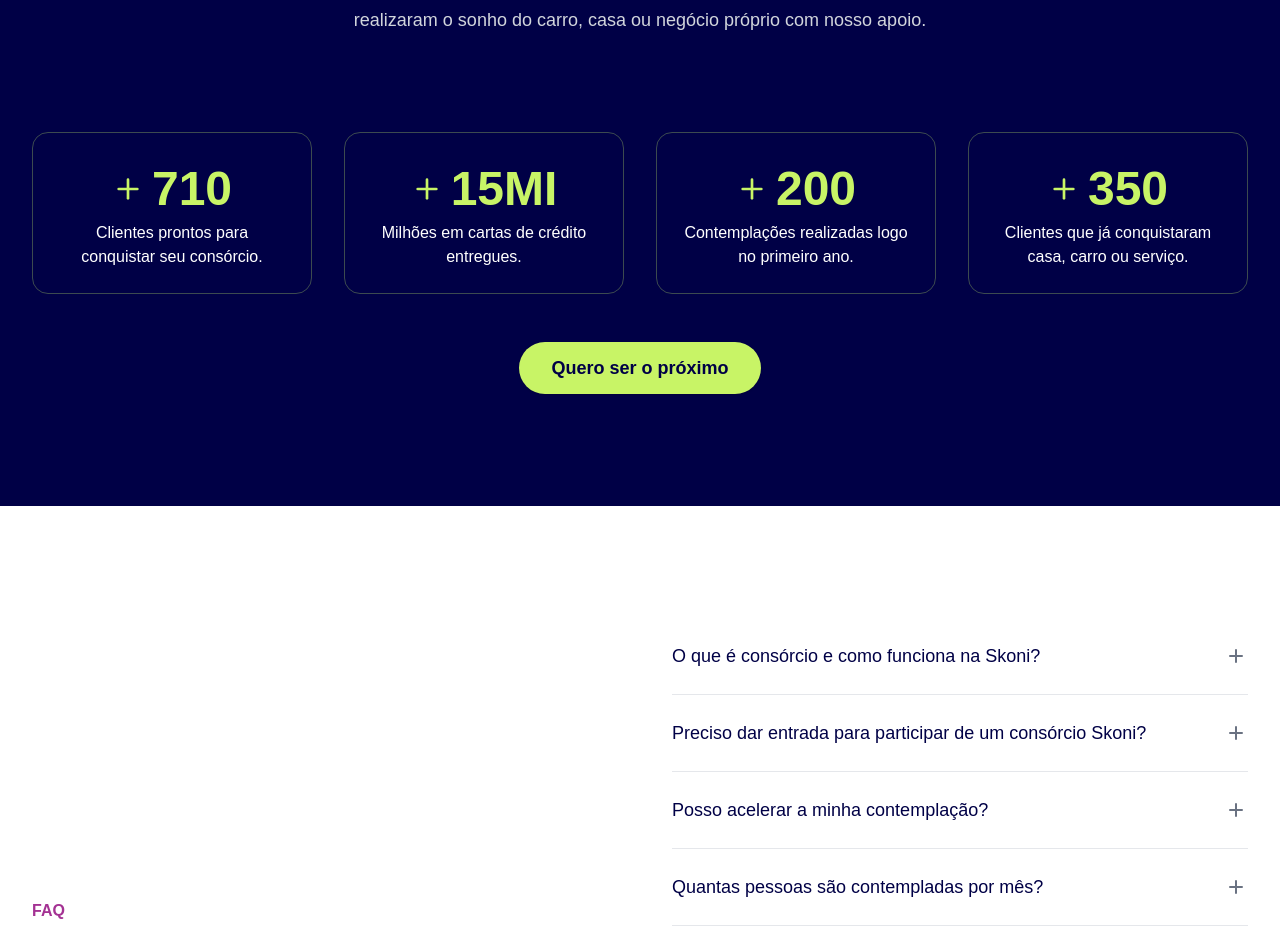
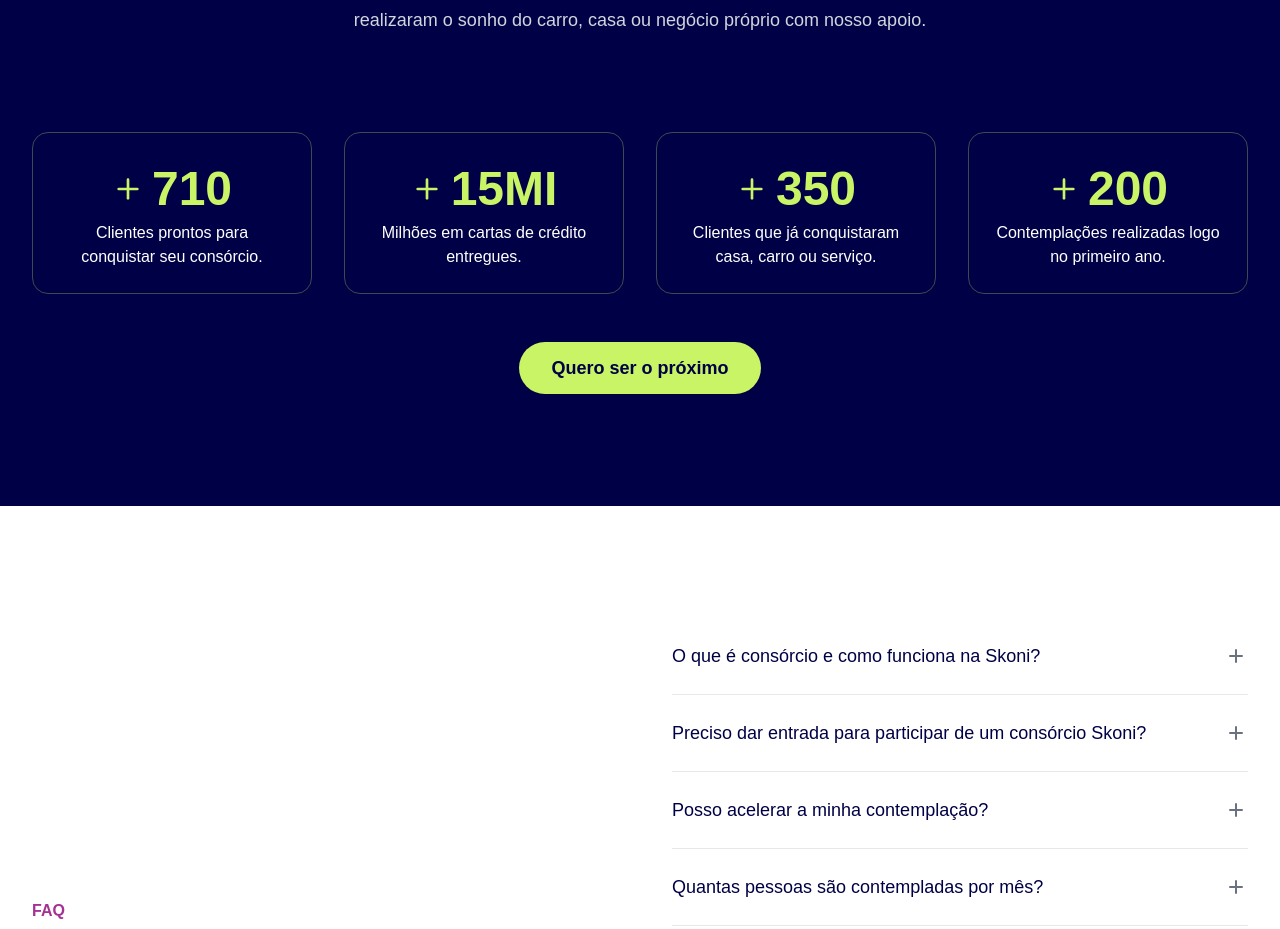
Before and after one commit to maarcospaaulo/skoni-lp, a Next.js app: page / in a window 1280 px wide. Shown: the part 4423-5352 px from the top of the page. Built offline with nearby package versions, Linux system fonts and the light colour scheme.

Commit message:
metrics order update

```diff
--- a/src/components/Metrics.tsx
+++ b/src/components/Metrics.tsx
@@ -11,8 +11,8 @@ interface Metric {
 const metrics: Metric[] = [
   { value: 710, label: 'Clientes prontos para conquistar seu consórcio.', suffix: '' },
   { value: 15, label: 'Milhões em cartas de crédito entregues.', suffix: 'MI' },
+  { value: 350, label: 'Clientes que já conquistaram casa, carro ou serviço.', suffix: '' },
   { value: 200, label: 'Contemplações realizadas logo no primeiro ano.', suffix: '' },
-  { value: 350, label: 'Clientes que já conquistaram casa, carro ou serviço.', suffix: '' },
 ];
 
 const MetricCard = ({ metric }: { metric: Metric }) => {
```
